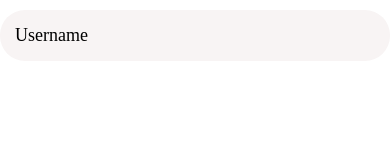
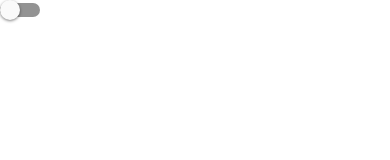
Before and after one commit to arueb/done-with-it, a React Native app: screen / in a window 390 px wide. Shown: the top 160 px of the page. Built offline with nearby package versions, Linux system fonts and the light colour scheme.

Commit message:
added Switch component

```diff
--- a/App.js
+++ b/App.js
@@ -1,11 +1,14 @@
-import React from "react";
+import React, { useState } from "react";
 import Screen from "./app/components/Screen";
 import AppTextInput from "./app/components/AppTextInput";
+import { Switch } from "react-native";
 
 export default function App() {
+  const [isNew, setIsNew] = useState(false);
+
   return (
     <Screen>
-      <AppTextInput placeholder="Username" />
+      <Switch value={isNew} onValueChange={(newValue) => setIsNew(newValue)} />
     </Screen>
   );
 }
--- a/app/components/AppText/styles.js
+++ b/app/components/AppText/styles.js
@@ -1,6 +1,7 @@
 import { StyleSheet, Platform } from "react-native";
 
 const styles = StyleSheet.create({
+  colors,
   text: {
     fontFamily: Platform.OS === "android" ? "Roboto" : "Avenir",
     fontSize: 18,
--- a/app/components/AppTextInput.js
+++ b/app/components/AppTextInput.js
@@ -1,29 +1,36 @@
 import React from "react";
 import { View, StyleSheet, TextInput, Platform } from "react-native";
 import { MaterialCommunityIcons } from "@expo/vector-icons";
-import colors from "../config/colors";
+
+import defaultStyles from "../config/styles";
 
 function AppTextInput({ icon, ...otherProps }) {
   return (
     <View style={styles.container}>
-      {icon && <MaterialCommunityIcons name={icon} />}
-      <TextInput style={styles.textInput} {...otherProps} />
+      {icon && (
+        <MaterialCommunityIcons
+          name={icon}
+          size={20}
+          color={defaultStyles.colors.medium}
+          style={styles.icon}
+        />
+      )}
+      <TextInput style={defaultStyles.text} {...otherProps} />
     </View>
   );
 }
 
 const styles = StyleSheet.create({
   container: {
-    backgroundColor: colors.light,
+    backgroundColor: defaultStyles.colors.light,
     borderRadius: 25,
     flexDirection: "row",
     marginVertical: 10,
     width: "100%",
     padding: 15,
   },
-  textInput: {
-    fontSize: 18,
-    fontFamily: Platform.OS === "android" ? "Roboto" : "Avenir",
+  icon: {
+    marginRight: 10,
   },
 });
 
--- a/app/config/colors.js
+++ b/app/config/colors.js
@@ -7,4 +7,5 @@ export default {
   light: "#f8f4f4",
   danger: "#ff5252",
   yellow: "#ffe66d",
+  dark: "#0c0c0c",
 };
--- /dev/null
+++ b/app/config/styles.js
@@ -0,0 +1,12 @@
+import { Platform } from "react-native";
+
+import colors from "./colors";
+
+export default {
+  colors,
+  text: {
+    color: colors.dark,
+    fontFamily: Platform.OS === "android" ? "Roboto" : "Avenir",
+    fontSize: 18,
+  },
+};
```
Also changed, not shown: app/components/AppText.js (added, +10 -0 lines).
